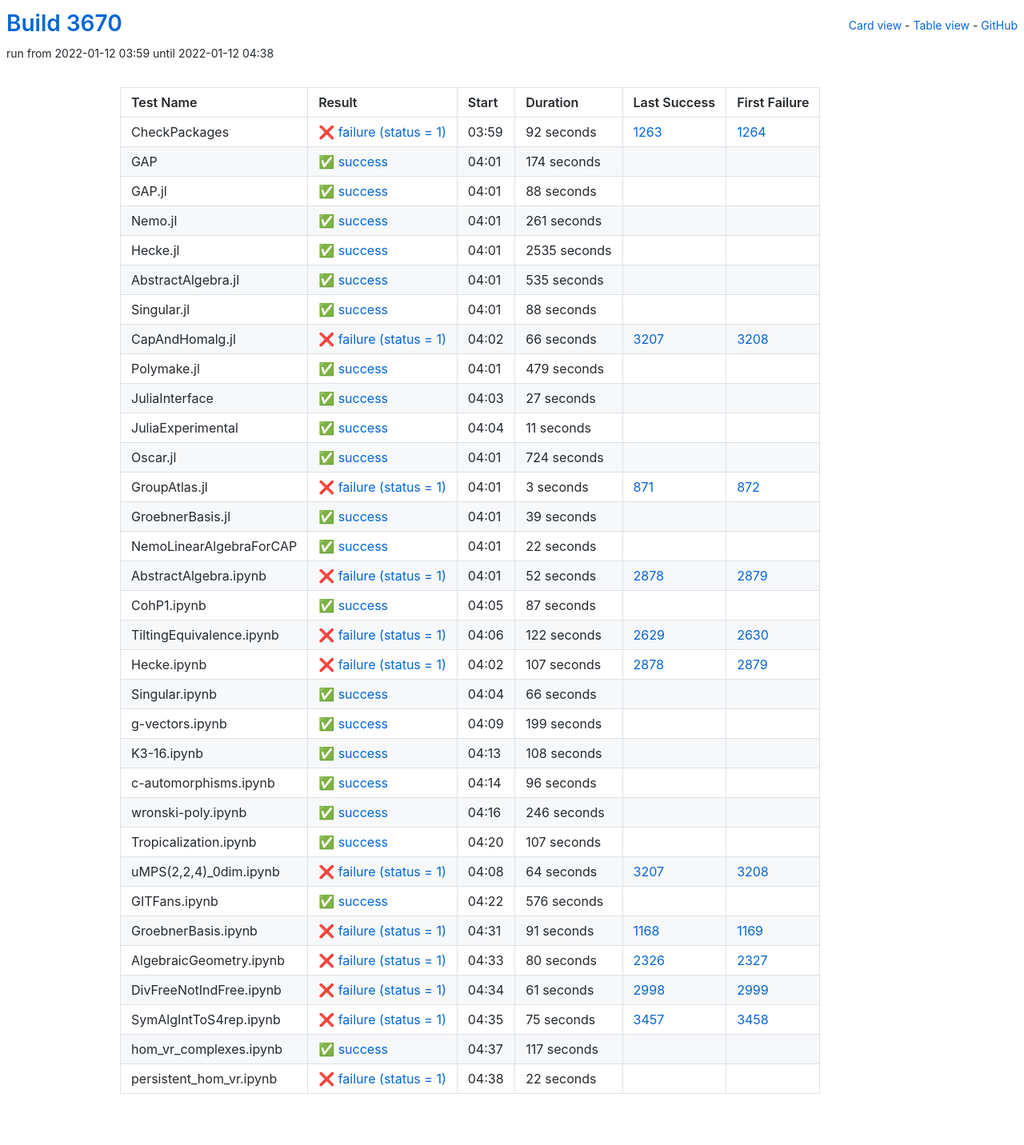
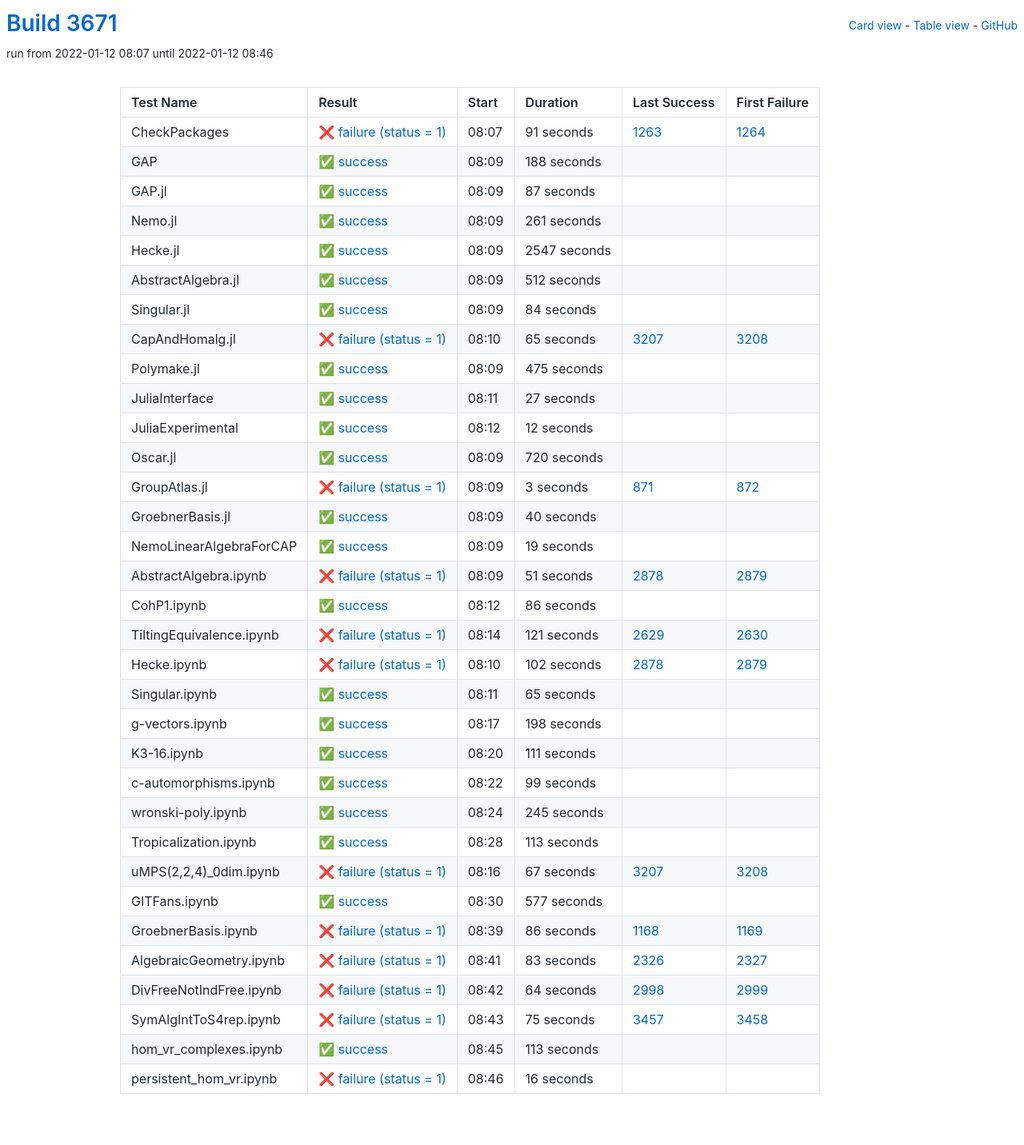
Before and after one commit to oscar-system/oscar-ci-status-stable, a Jekyll site: the page built from table.html, in a window 1280 px wide. Shown: the whole page at 80% size. Built offline with Jekyll 4.4.1, drawn with Linux system fonts in a browser that asks for light colours.

Commit message:
Build #3671

```diff
--- a/_data/ci.yml
+++ b/_data/ci.yml
@@ -1,6 +1,6 @@
 ---
-build: 3670
-build_url: https://oscarci.mathematik.uni-kl.de/job/oscar-stable/3670/
+build: 3671
+build_url: https://oscarci.mathematik.uni-kl.de/job/oscar-stable/3671/
 job: oscar-stable
 organization: oscar-system
 repo: oscar-ci-status-stable
@@ -8,44 +8,44 @@ repourl: https://github.com/oscar-system/oscar-ci-status-stable
 tests:
 - name: CheckPackages
   id: checkpackages
-  log: https://oscarci.mathematik.uni-kl.de/job/oscar-stable/3670/artifact/logs/build-3670/CheckPackages.log
-  start: 2022-01-12 03:59
+  log: https://oscarci.mathematik.uni-kl.de/job/oscar-stable/3671/artifact/logs/build-3671/CheckPackages.log
+  start: 2022-01-12 08:07
   success: false
   exitcode: 1
   status: failure
-  duration: 92
+  duration: 91
   last_success: 1263
   last_success_url: https://oscarci.mathematik.uni-kl.de/job/oscar-stable/1263/
   first_failure: 1264
   first_failure_url: https://oscarci.mathematik.uni-kl.de/job/oscar-stable/1264/
 - name: GAP
   id: gap
-  log: https://oscarci.mathematik.uni-kl.de/job/oscar-stable/3670/artifact/logs/build-3670/GAP.log
-  start: 2022-01-12 04:01
+  log: https://oscarci.mathematik.uni-kl.de/job/oscar-stable/3671/artifact/logs/build-3671/GAP.log
+  start: 2022-01-12 08:09
   success: true
   exitcode: 0
   status: success
-  duration: 174
+  duration: 188
   last_success: false
   last_success_url:
   first_failure: false
   first_failure_url:
 - name: GAP.jl
   id: gap-jl
-  log: https://oscarci.mathematik.uni-kl.de/job/oscar-stable/3670/artifact/logs/build-3670/GAP.jl.log
-  start: 2022-01-12 04:01
+  log: https://oscarci.mathematik.uni-kl.de/job/oscar-stable/3671/artifact/logs/build-3671/GAP.jl.log
+  start: 2022-01-12 08:09
   success: true
   exitcode: 0
   status: success
-  duration: 88
+  duration: 87
   last_success: false
   last_success_url:
   first_failure: false
   first_failure_url:
 - name: Nemo.jl
   id: nemo-jl
-  log: https://oscarci.mathematik.uni-kl.de/job/oscar-stable/3670/artifact/logs/build-3670/Nemo.jl.log
-  start: 2022-01-12 04:01
+  log: https://oscarci.mathematik.uni-kl.de/job/oscar-stable/3671/artifact/logs/build-3671/Nemo.jl.log
+  start: 2022-01-12 08:09
   success: true
   exitcode: 0
   status: success
@@ -56,68 +56,68 @@ tests:
   first_failure_url:
 - name: Hecke.jl
   id: hecke-jl
-  log: https://oscarci.mathematik.uni-kl.de/job/oscar-stable/3670/artifact/logs/build-3670/Hecke.jl.log
-  start: 2022-01-12 04:01
+  log: https://oscarci.mathematik.uni-kl.de/job/oscar-stable/3671/artifact/logs/build-3671/Hecke.jl.log
+  start: 2022-01-12 08:09
   success: true
   exitcode: 0
   status: success
-  duration: 2535
+  duration: 2547
   last_success: false
   last_success_url:
   first_failure: false
   first_failure_url:
 - name: AbstractAlgebra.jl
   id: abstractalgebra-jl
-  log: https://oscarci.mathematik.uni-kl.de/job/oscar-stable/3670/artifact/logs/build-3670/AbstractAlgebra.jl.log
-  start: 2022-01-12 04:01
+  log: https://oscarci.mathematik.uni-kl.de/job/oscar-stable/3671/artifact/logs/build-3671/AbstractAlgebra.jl.log
+  start: 2022-01-12 08:09
   success: true
   exitcode: 0
   status: success
-  duration: 535
+  duration: 512
   last_success: false
   last_success_url:
   first_failure: false
   first_failure_url:
 - name: Singular.jl
   id: singular-jl
-  log: https://oscarci.mathematik.uni-kl.de/job/oscar-stable/3670/artifact/logs/build-3670/Singular.jl.log
-  start: 2022-01-12 04:01
+  log: https://oscarci.mathematik.uni-kl.de/job/oscar-stable/3671/artifact/logs/build-3671/Singular.jl.log
+  start: 2022-01-12 08:09
   success: true
   exitcode: 0
   status: success
-  duration: 88
+  duration: 84
   last_success: false
   last_success_url:
   first_failure: false
   first_failure_url:
 - name: CapAndHomalg.jl
   id: capandhomalg-jl
-  log: https://oscarci.mathematik.uni-kl.de/job/oscar-stable/3670/artifact/logs/build-3670/CapAndHomalg.jl.log
-  start: 2022-01-12 04:02
+  log: https://oscarci.mathematik.uni-kl.de/job/oscar-stable/3671/artifact/logs/build-3671/CapAndHomalg.jl.log
+  start: 2022-01-12 08:10
   success: false
   exitcode: 1
   status: failure
-  duration: 66
+  duration: 65
   last_success: 3207
   last_success_url: https://oscarci.mathematik.uni-kl.de/job/oscar-stable/3207/
   first_failure: 3208
   first_failure_url: https://oscarci.mathematik.uni-kl.de/job/oscar-stable/3208/
 - name: Polymake.jl
   id: polymake-jl
-  log: https://oscarci.mathematik.uni-kl.de/job/oscar-stable/3670/artifact/logs/build-3670/Polymake.jl.log
-  start: 2022-01-12 04:01
+  log: https://oscarci.mathematik.uni-kl.de/job/oscar-stable/3671/artifact/logs/build-3671/Polymake.jl.log
+  start: 2022-01-12 08:09
   success: true
   exitcode: 0
   status: success
-  duration: 479
+  duration: 475
   last_success: false
   last_success_url:
   first_failure: false
   first_failure_url:
 - name: JuliaInterface
   id: juliainterface
-  log: https://oscarci.mathematik.uni-kl.de/job/oscar-stable/3670/artifact/logs/build-3670/JuliaInterface.log
-  start: 2022-01-12 04:03
+  log: https://oscarci.mathematik.uni-kl.de/job/oscar-stable/3671/artifact/logs/build-3671/JuliaInterface.log
+  start: 2022-01-12 08:11
   success: true
   exitcode: 0
   status: success
@@ -128,32 +128,32 @@ tests:
   first_failure_url:
 - name: JuliaExperimental
   id: juliaexperimental
-  log: https://oscarci.mathematik.uni-kl.de/job/oscar-stable/3670/artifact/logs/build-3670/JuliaExperimental.log
-  start: 2022-01-12 04:04
+  log: https://oscarci.mathematik.uni-kl.de/job/oscar-stable/3671/artifact/logs/build-3671/JuliaExperimental.log
+  start: 2022-01-12 08:12
   success: true
   exitcode: 0
   status: success
-  duration: 11
+  duration: 12
   last_success: false
   last_success_url:
   first_failure: false
   first_failure_url:
 - name: Oscar.jl
   id: oscar-jl
-  log: https://oscarci.mathematik.uni-kl.de/job/oscar-stable/3670/artifact/logs/build-3670/Oscar.jl.log
-  start: 2022-01-12 04:01
+  log: https://oscarci.mathematik.uni-kl.de/job/oscar-stable/3671/artifact/logs/build-3671/Oscar.jl.log
+  start: 2022-01-12 08:09
   success: true
   exitcode: 0
   status: success
-  duration: 724
+  duration: 720
   last_success: false
   last_success_url:
   first_failure: false
   first_failure_url:
 - name: GroupAtlas.jl
   id: groupatlas-jl
-  log: https://oscarci.mathematik.uni-kl.de/job/oscar-stable/3670/artifact/logs/build-3670/GroupAtlas.jl.log
-  start: 2022-01-12 04:01
+  log: https://oscarci.mathematik.uni-kl.de/job/oscar-stable/3671/artifact/logs/build-3671/GroupAtlas.jl.log
+  start: 2022-01-12 08:09
   success: false
   exitcode: 1
   status: failure
@@ -164,212 +164,212 @@ tests:
   first_failure_url: https://oscarci.mathematik.uni-kl.de/job/oscar-stable/872/
 - name: GroebnerBasis.jl
   id: groebnerbasis-jl
-  log: https://oscarci.mathematik.uni-kl.de/job/oscar-stable/3670/artifact/logs/build-3670/GroebnerBasis.jl.log
-  start: 2022-01-12 04:01
+  log: https://oscarci.mathematik.uni-kl.de/job/oscar-stable/3671/artifact/logs/build-3671/GroebnerBasis.jl.log
+  start: 2022-01-12 08:09
   success: true
   exitcode: 0
   status: success
-  duration: 39
+  duration: 40
   last_success: false
   last_success_url:
   first_failure: false
   first_failure_url:
 - name: NemoLinearAlgebraForCAP
   id: nemolinearalgebraforcap
-  log: https://oscarci.mathematik.uni-kl.de/job/oscar-stable/3670/artifact/logs/build-3670/NemoLinearAlgebraForCAP.log
-  start: 2022-01-12 04:01
+  log: https://oscarci.mathematik.uni-kl.de/job/oscar-stable/3671/artifact/logs/build-3671/NemoLinearAlgebraForCAP.log
+  start: 2022-01-12 08:09
   success: true
   exitcode: 0
   status: success
-  duration: 22
+  duration: 19
   last_success: false
   last_success_url:
   first_failure: false
   first_failure_url:
 - name: AbstractAlgebra.ipynb
   id: abstractalgebra-ipynb
-  log: https://oscarci.mathematik.uni-kl.de/job/oscar-stable/3670/artifact/logs/build-3670/AbstractAlgebra.ipynb.log
-  start: 2022-01-12 04:01
+  log: https://oscarci.mathematik.uni-kl.de/job/oscar-stable/3671/artifact/logs/build-3671/AbstractAlgebra.ipynb.log
+  start: 2022-01-12 08:09
   success: false
   exitcode: 1
   status: failure
-  duration: 52
+  duration: 51
   last_success: 2878
   last_success_url: https://oscarci.mathematik.uni-kl.de/job/oscar-stable/2878/
   first_failure: 2879
   first_failure_url: https://oscarci.mathematik.uni-kl.de/job/oscar-stable/2879/
 - name: CohP1.ipynb
   id: cohp1-ipynb
-  log: https://oscarci.mathematik.uni-kl.de/job/oscar-stable/3670/artifact/logs/build-3670/CohP1.ipynb.log
-  start: 2022-01-12 04:05
+  log: https://oscarci.mathematik.uni-kl.de/job/oscar-stable/3671/artifact/logs/build-3671/CohP1.ipynb.log
+  start: 2022-01-12 08:12
   success: true
   exitcode: 0
   status: success
-  duration: 87
+  duration: 86
   last_success: false
   last_success_url:
   first_failure: false
   first_failure_url:
 - name: TiltingEquivalence.ipynb
   id: tiltingequivalence-ipynb
-  log: https://oscarci.mathematik.uni-kl.de/job/oscar-stable/3670/artifact/logs/build-3670/TiltingEquivalence.ipynb.log
-  start: 2022-01-12 04:06
+  log: https://oscarci.mathematik.uni-kl.de/job/oscar-stable/3671/artifact/logs/build-3671/TiltingEquivalence.ipynb.log
+  start: 2022-01-12 08:14
   success: false
   exitcode: 1
   status: failure
-  duration: 122
+  duration: 121
   last_success: 2629
   last_success_url: https://oscarci.mathematik.uni-kl.de/job/oscar-stable/2629/
   first_failure: 2630
   first_failure_url: https://oscarci.mathematik.uni-kl.de/job/oscar-stable/2630/
 - name: Hecke.ipynb
   id: hecke-ipynb
-  log: https://oscarci.mathematik.uni-kl.de/job/oscar-stable/3670/artifact/logs/build-3670/Hecke.ipynb.log
-  start: 2022-01-12 04:02
+  log: https://oscarci.mathematik.uni-kl.de/job/oscar-stable/3671/artifact/logs/build-3671/Hecke.ipynb.log
+  start: 2022-01-12 08:10
   success: false
   exitcode: 1
   status: failure
-  duration: 107
+  duration: 102
   last_success: 2878
   last_success_url: https://oscarci.mathematik.uni-kl.de/job/oscar-stable/2878/
   first_failure: 2879
   first_failure_url: https://oscarci.mathematik.uni-kl.de/job/oscar-stable/2879/
 - name: Singular.ipynb
   id: singular-ipynb
-  log: https://oscarci.mathematik.uni-kl.de/job/oscar-stable/3670/artifact/logs/build-3670/Singular.ipynb.log
-  start: 2022-01-12 04:04
+  log: https://oscarci.mathematik.uni-kl.de/job/oscar-stable/3671/artifact/logs/build-3671/Singular.ipynb.log
+  start: 2022-01-12 08:11
   success: true
   exitcode: 0
   status: success
-  duration: 66
+  duration: 65
   last_success: false
   last_success_url:
   first_failure: false
   first_failure_url:
 - name: g-vectors.ipynb
   id: g-vectors-ipynb
-  log: https://oscarci.mathematik.uni-kl.de/job/oscar-stable/3670/artifact/logs/build-3670/g-vectors.ipynb.log
-  start: 2022-01-12 04:09
+  log: https://oscarci.mathematik.uni-kl.de/job/oscar-stable/3671/artifact/logs/build-3671/g-vectors.ipynb.log
+  start: 2022-01-12 08:17
   success: true
   exitcode: 0
   status: success
-  duration: 199
+  duration: 198
   last_success: false
   last_success_url:
   first_failure: false
   first_failure_url:
 - name: K3-16.ipynb
   id: k3-16-ipynb
-  log: https://oscarci.mathematik.uni-kl.de/job/oscar-stable/3670/artifact/logs/build-3670/K3-16.ipynb.log
-  start: 2022-01-12 04:13
+  log: https://oscarci.mathematik.uni-kl.de/job/oscar-stable/3671/artifact/logs/build-3671/K3-16.ipynb.log
+  start: 2022-01-12 08:20
   success: true
   exitcode: 0
   status: success
-  duration: 108
+  duration: 111
   last_success: false
   last_success_url:
   first_failure: false
   first_failure_url:
 - name: c-automorphisms.ipynb
   id: c-automorphisms-ipynb
-  log: https://oscarci.mathematik.uni-kl.de/job/oscar-stable/3670/artifact/logs/build-3670/c-automorphisms.ipynb.log
-  start: 2022-01-12 04:14
+  log: https://oscarci.mathematik.uni-kl.de/job/oscar-stable/3671/artifact/logs/build-3671/c-automorphisms.ipynb.log
+  start: 2022-01-12 08:22
   success: true
   exitcode: 0
   status: success
-  duration: 96
+  duration: 99
   last_success: false
   last_success_url:
   first_failure: false
   first_failure_url:
 - name: wronski-poly.ipynb
   id: wronski-poly-ipynb
-  log: https://oscarci.mathematik.uni-kl.de/job/oscar-stable/3670/artifact/logs/build-3670/wronski-poly.ipynb.log
-  start: 2022-01-12 04:16
+  log: https://oscarci.mathematik.uni-kl.de/job/oscar-stable/3671/artifact/logs/build-3671/wronski-poly.ipynb.log
+  start: 2022-01-12 08:24
   success: true
   exitcode: 0
   status: success
-  duration: 246
+  duration: 245
   last_success: false
   last_success_url:
   first_failure: false
   first_failure_url:
 - name: Tropicalization.ipynb
   id: tropicalization-ipynb
-  log: https://oscarci.mathematik.uni-kl.de/job/oscar-stable/3670/artifact/logs/build-3670/Tropicalization.ipynb.log
-  start: 2022-01-12 04:20
+  log: https://oscarci.mathematik.uni-kl.de/job/oscar-stable/3671/artifact/logs/build-3671/Tropicalization.ipynb.log
+  start: 2022-01-12 08:28
   success: true
   exitcode: 0
   status: success
-  duration: 107
+  duration: 113
   last_success: false
   last_success_url:
   first_failure: false
   first_failure_url:
 - name: uMPS(2,2,4)_0dim.ipynb
   id: umps-2-2-4-0dim-ipynb
-  log: https://oscarci.mathematik.uni-kl.de/job/oscar-stable/3670/artifact/logs/build-3670/uMPS-2-2-4-_0dim.ipynb.log
-  start: 2022-01-12 04:08
+  log: https://oscarci.mathematik.uni-kl.de/job/oscar-stable/3671/artifact/logs/build-3671/uMPS-2-2-4-_0dim.ipynb.log
+  start: 2022-01-12 08:16
   success: false
   exitcode: 1
   status: failure
-  duration: 64
+  duration: 67
   last_success: 3207
   last_success_url: https://oscarci.mathematik.uni-kl.de/job/oscar-stable/3207/
   first_failure: 3208
   first_failure_url: https://oscarci.mathematik.uni-kl.de/job/oscar-stable/3208/
 - name: GITFans.ipynb
   id: gitfans-ipynb
-  log: https://oscarci.mathematik.uni-kl.de/job/oscar-stable/3670/artifact/logs/build-3670/GITFans.ipynb.log
-  start: 2022-01-12 04:22
+  log: https://oscarci.mathematik.uni-kl.de/job/oscar-stable/3671/artifact/logs/build-3671/GITFans.ipynb.log
+  start: 2022-01-12 08:30
   success: true
   exitcode: 0
   status: success
-  duration: 576
+  duration: 577
   last_success: false
   last_success_url:
   first_failure: false
   first_failure_url:
 - name: GroebnerBasis.ipynb
   id: groebnerbasis-ipynb
-  log: https://oscarci.mathematik.uni-kl.de/job/oscar-stable/3670/artifact/logs/build-3670/GroebnerBasis.ipynb.log
-  start: 2022-01-12 04:31
+  log: https://oscarci.mathematik.uni-kl.de/job/oscar-stable/3671/artifact/logs/build-3671/GroebnerBasis.ipynb.log
+  start: 2022-01-12 08:39
   success: false
   exitcode: 1
   status: failure
-  duration: 91
+  duration: 86
   last_success: 1168
   last_success_url: https://oscarci.mathematik.uni-kl.de/job/oscar-stable/1168/
   first_failure: 1169
   first_failure_url: https://oscarci.mathematik.uni-kl.de/job/oscar-stable/1169/
 - name: AlgebraicGeometry.ipynb
   id: algebraicgeometry-ipynb
-  log: https://oscarci.mathematik.uni-kl.de/job/oscar-stable/3670/artifact/logs/build-3670/AlgebraicGeometry.ipynb.log
-  start: 2022-01-12 04:33
+  log: https://oscarci.mathematik.uni-kl.de/job/oscar-stable/3671/artifact/logs/build-3671/AlgebraicGeometry.ipynb.log
+  start: 2022-01-12 08:41
   success: false
   exitcode: 1
   status: failure
-  duration: 80
+  duration: 83
   last_success: 2326
   last_success_url: https://oscarci.mathematik.uni-kl.de/job/oscar-stable/2326/
   first_failure: 2327
   first_failure_url: https://oscarci.mathematik.uni-kl.de/job/oscar-stable/2327/
 - name: DivFreeNotIndFree.ipynb
   id: divfreenotindfree-ipynb
-  log: https://oscarci.mathematik.uni-kl.de/job/oscar-stable/3670/artifact/logs/build-3670/DivFreeNotIndFree.ipynb.log
-  start: 2022-01-12 04:34
+  log: https://oscarci.mathematik.uni-kl.de/job/oscar-stable/3671/artifact/logs/build-3671/DivFreeNotIndFree.ipynb.log
+  start: 2022-01-12 08:42
   success: false
   exitcode: 1
   status: failure
-  duration: 61
+  duration: 64
   last_success: 2998
   last_success_url: https://oscarci.mathematik.uni-kl.de/job/oscar-stable/2998/
   first_failure: 2999
   first_failure_url: https://oscarci.mathematik.uni-kl.de/job/oscar-stable/2999/
 - name: SymAlgIntToS4rep.ipynb
   id: symalginttos4rep-ipynb
-  log: https://oscarci.mathematik.uni-kl.de/job/oscar-stable/3670/artifact/logs/build-3670/SymAlgIntToS4rep.ipynb.log
-  start: 2022-01-12 04:35
+  log: https://oscarci.mathematik.uni-kl.de/job/oscar-stable/3671/artifact/logs/build-3671/SymAlgIntToS4rep.ipynb.log
+  start: 2022-01-12 08:43
   success: false
   exitcode: 1
   status: failure
@@ -380,24 +380,24 @@ tests:
   first_failure_url: https://oscarci.mathematik.uni-kl.de/job/oscar-stable/3458/
 - name: hom_vr_complexes.ipynb
   id: hom-vr-complexes-ipynb
-  log: https://oscarci.mathematik.uni-kl.de/job/oscar-stable/3670/artifact/logs/build-3670/hom_vr_complexes.ipynb.log
-  start: 2022-01-12 04:37
+  log: https://oscarci.mathematik.uni-kl.de/job/oscar-stable/3671/artifact/logs/build-3671/hom_vr_complexes.ipynb.log
+  start: 2022-01-12 08:45
   success: true
   exitcode: 0
   status: success
-  duration: 117
+  duration: 113
   last_success: false
   last_success_url:
   first_failure: false
   first_failure_url:
 - name: persistent_hom_vr.ipynb
   id: persistent-hom-vr-ipynb
-  log: https://oscarci.mathematik.uni-kl.de/job/oscar-stable/3670/artifact/logs/build-3670/persistent_hom_vr.ipynb.log
-  start: 2022-01-12 04:38
+  log: https://oscarci.mathematik.uni-kl.de/job/oscar-stable/3671/artifact/logs/build-3671/persistent_hom_vr.ipynb.log
+  start: 2022-01-12 08:46
   success: false
   exitcode: 1
   status: failure
-  duration: 22
+  duration: 16
   last_success: false
   last_success_url:
   first_failure: false
```
Also changed, not shown: README.md.
